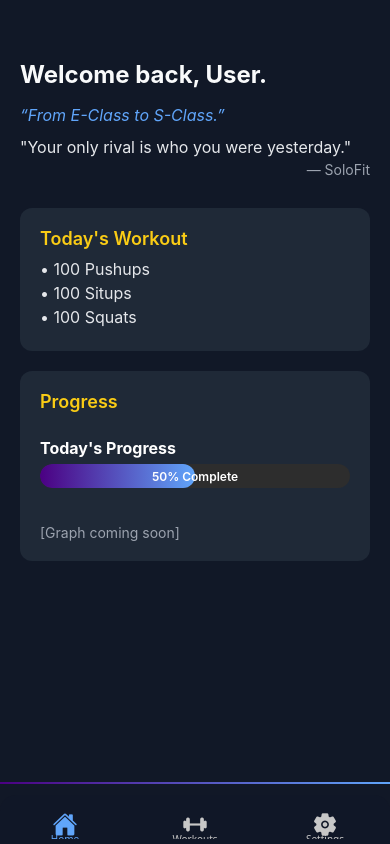
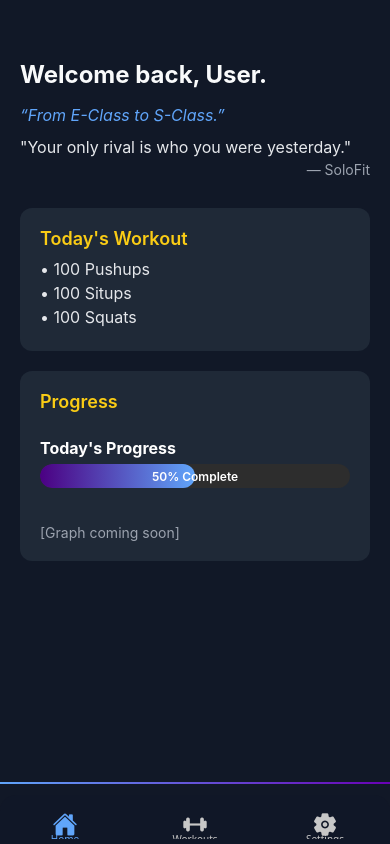
Before and after one commit to FabianC1/SoloFit, a React Native app: screen / in a window 390 px wide. Built offline with nearby package versions, Linux system fonts and the light colour scheme.

Commit message:
Updated gradient colors in the app's LinearGradient component

```diff
--- a/App.tsx
+++ b/App.tsx
@@ -34,7 +34,7 @@ export default function App() {
             <View style={{ flex: 1 }}>
               {/* Gradient border overlay */}
               <LinearGradient
-                colors={['#4b0082', '#60a5fa']}
+                colors={['#60a5fa', '#6900b4']}
                 start={{ x: 0, y: 0 }}
                 end={{ x: 1, y: 0 }}
                 style={{
```
